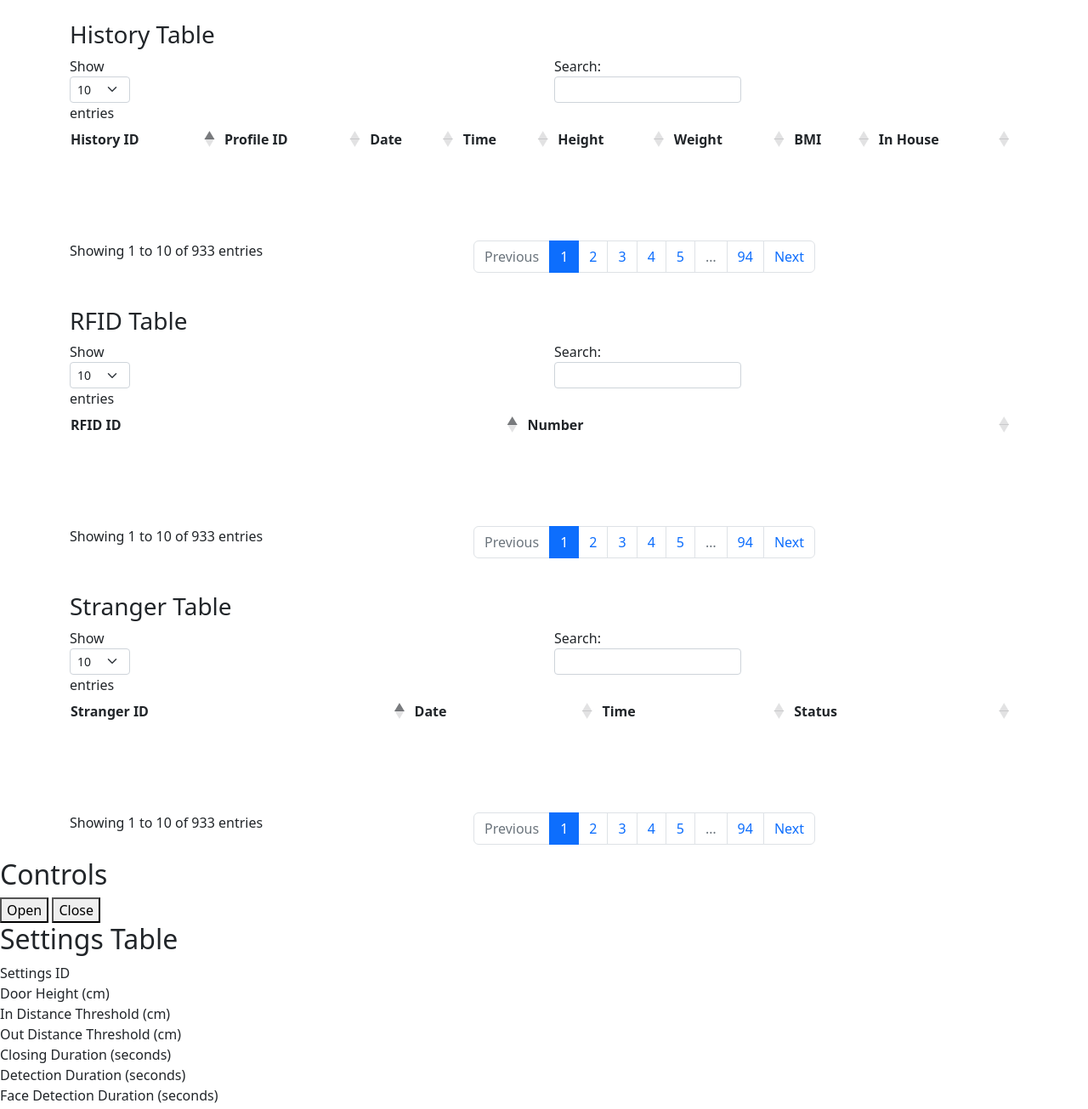
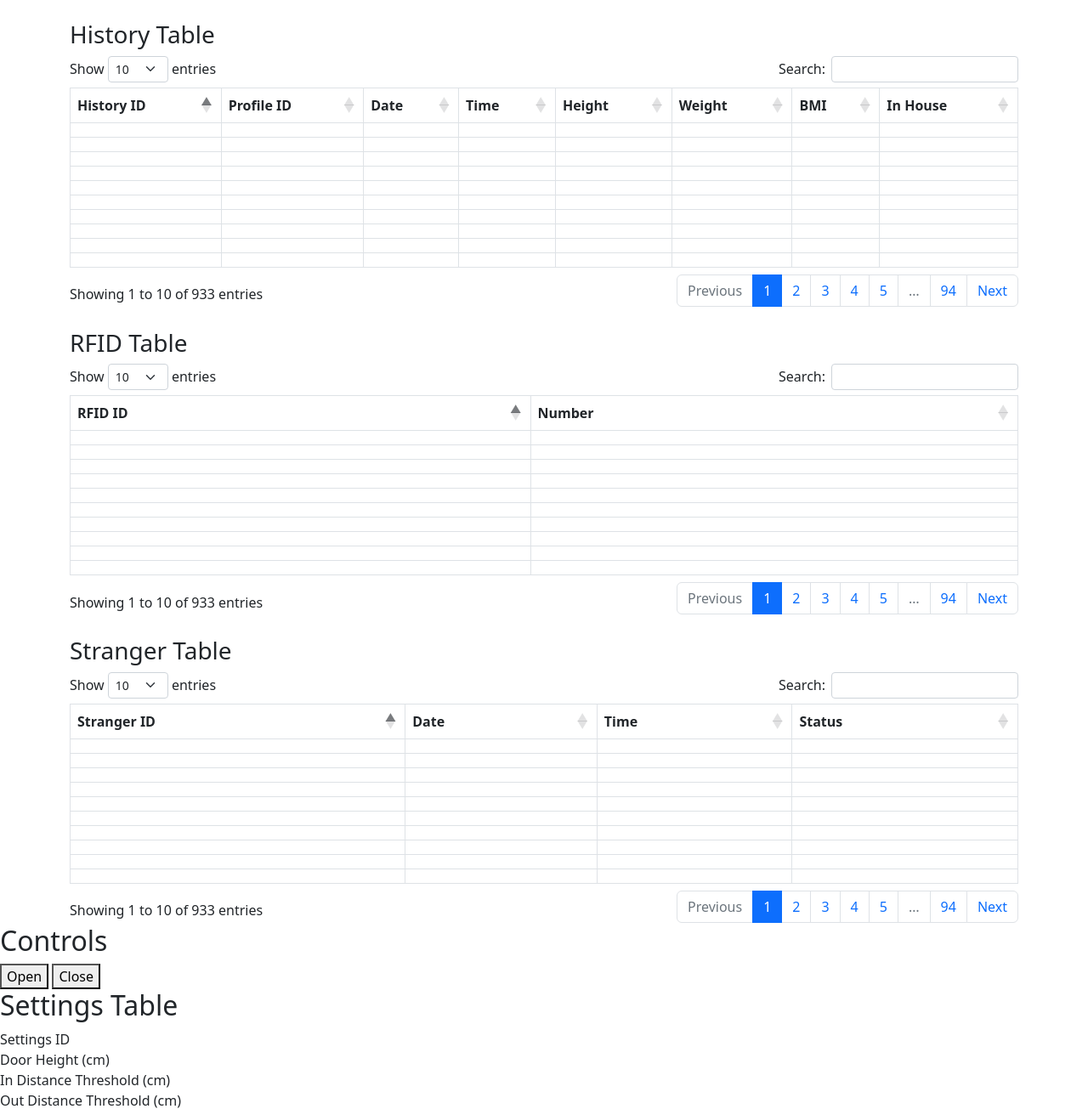
Before and after one commit to JohnChung2002/SmartHomePlus, a Flask app: template templates/smartdoor.html in a window 1280 px wide. Shown: the part 56-1361 px from the top of the page at 85% size. Run offline with Flask 3, Linux system fonts and the light colour scheme; the template is opened without the code that fills it, so the values that code supplies are empty; parts of the project's set-up code (start-up, migrations or seed data) failed here and were passed over; some libraries are stand-ins or nearby versions.

Commit message:
Website overhaul

```diff
--- a/templates/smartdoor.html
+++ b/templates/smartdoor.html
@@ -15,11 +15,11 @@
     <div class="container">
         <div>
             <h3 class="mt-4">History Table</h3>
-            <table id="historyTable" class="display cell-border w-100 my-2"></table>
+            <table id="historyTable" class="display table table-bordered w-100 my-2"></table>
             <h3 class="mt-4">RFID Table</h3>
-            <table id="rfidTable" class="display cell-border w-100 my-2"></table>
+            <table id="rfidTable" class="display table table-bordered w-100 my-2"></table>
             <h3 class="mt-4">Stranger Table</h3>
-            <table id="strangerTable" class="display cell-border w-100 my-2"></table>
+            <table id="strangerTable" class="display table table-bordered w-100 my-2"></table>
         </div>
     </div>
     <h2>Controls</h2>
@@ -230,7 +230,6 @@
         $("#closing-duration").val({{ closing_duration }});
         $("#detection-duration").val({{ detection_duration }});
         $("#face-detection-duration").val({{ face_detection_duration }});
-        $.fn.dataTableExt.oStdClasses.sWrapper = "cell-border dt-bootstrap5 no-footer";
         getHistory().then(function(data) {
             $('#historyTable').DataTable({
                 data: data,
```
